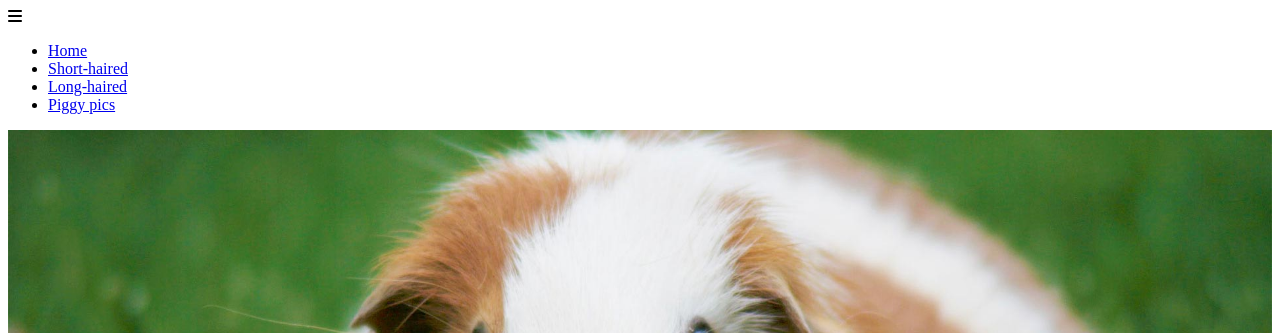
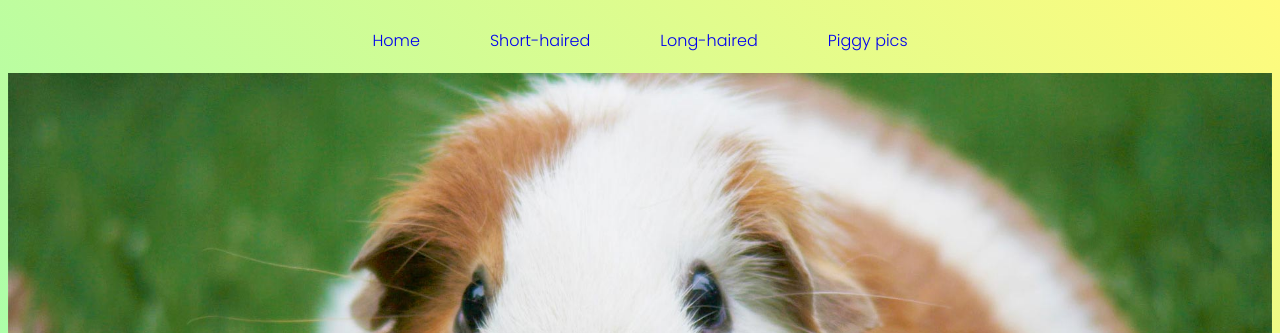
Before and after one commit to MelGreen84/GPigs-project, a plain HTML site: page short_haired.html in a window 1280 px wide. Shown: the top 333 px of the page. Drawn offline with Linux system fonts and the light colour scheme; the site is published under a folder, as on GitHub Pages, so addresses that start at the root find nothing; a web font is replaced by a local one.

Commit message:
Update short_haired.html

```diff
--- a/short_haired.html
+++ b/short_haired.html
@@ -6,7 +6,7 @@
   <meta http-equiv="X-UA-Compatible" content="IE=edge">
   <meta name="viewport" content="width=device-width, initial-scale=1.0">
   <title>Short-haired piggies</title>
-  <link rel="stylesheet" href="/CSS/main.css">
+    <link rel="stylesheet" href="css/main.css">
   <script src="js/gpigs.js"></script>
   <link href="https://fonts.googleapis.com/css2?family=Henny+Penny&family=Poppins:wght@300&display=swap"
     rel="stylesheet">
```
